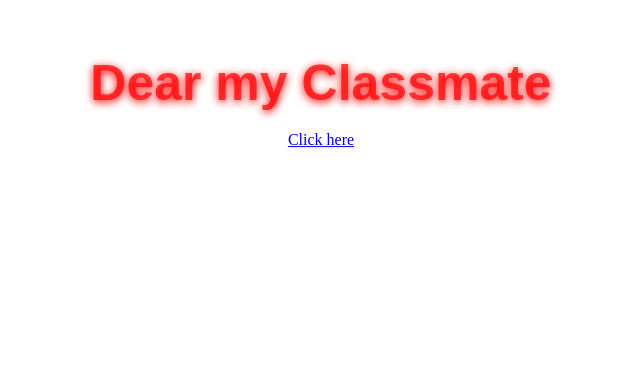
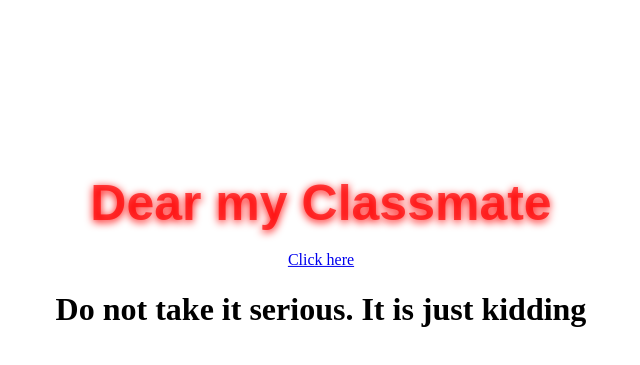
Before and after one commit to Bekzodweb/Love, a plain HTML site: page index.html in a window 1280 px wide. Shown: the part 137-502 px from the top of the page, without its empty margins (319-959 px from the left). Drawn offline with Linux system fonts and the light colour scheme.

Commit message:
Update index.html

```diff
--- a/index.html
+++ b/index.html
@@ -14,6 +14,7 @@
 			<a href="love.html" class="love-link">
 				Click here
 			</a>
+         <h1> Do not take it serious. It is just kidding</h1>
 		</div>
 </div>
 
```
